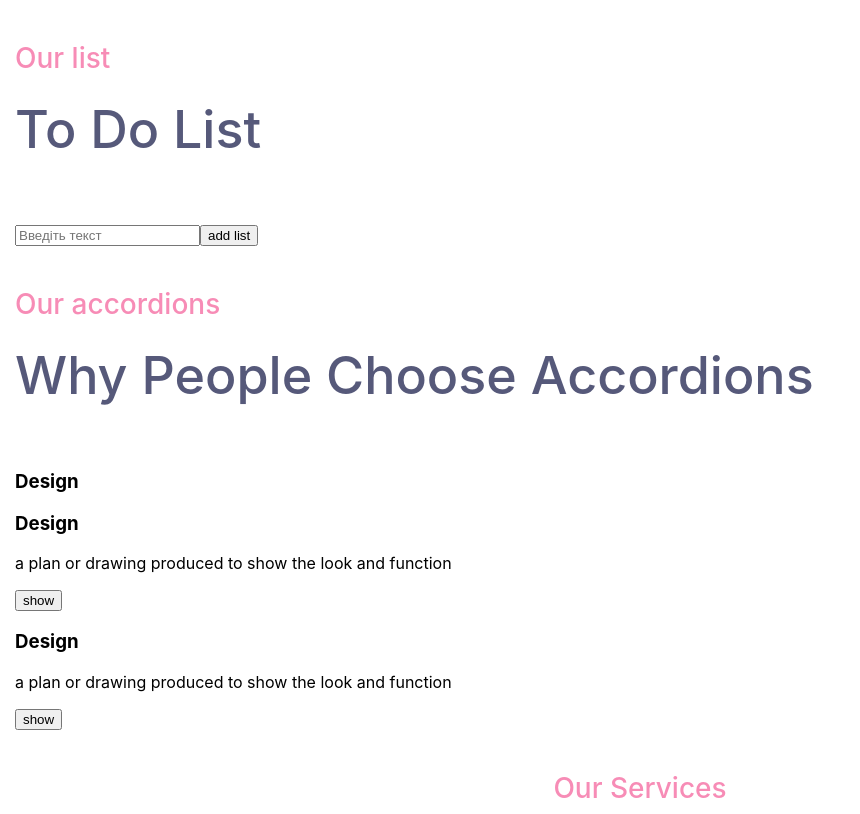
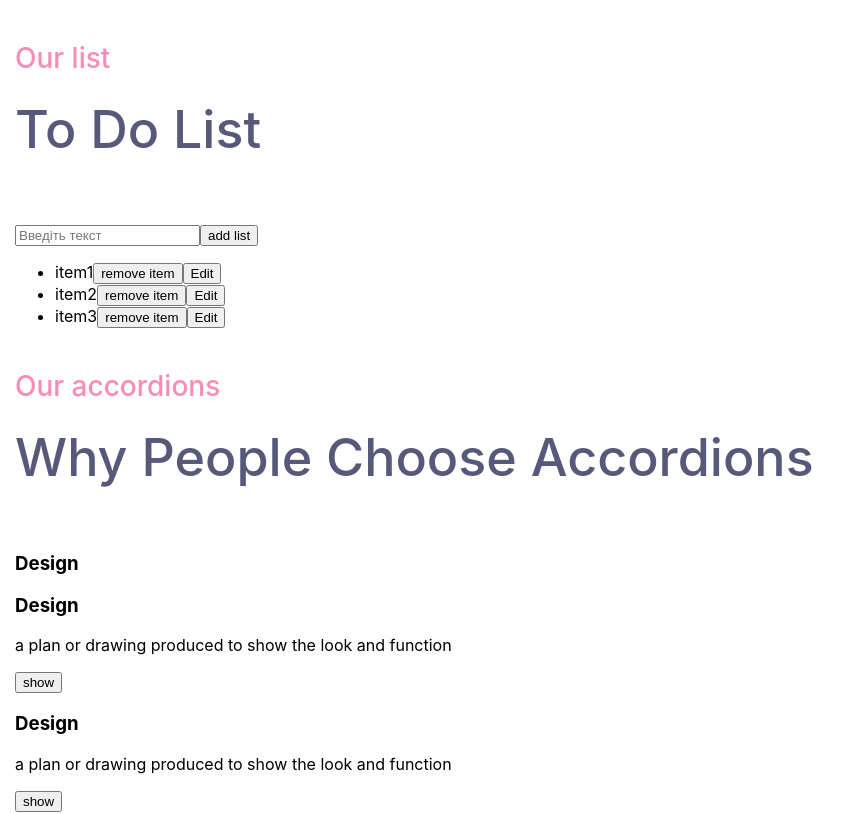
Before and after one commit to masha-kozhukh/react, a React (Create React App) app: page / in a window 1280 px wide. Shown: the top 814 px of the page, without its empty margins (0-860 px from the left). Built offline with nearby package versions, Linux system fonts and the light colour scheme.

Commit message:
added new components and predefined list

```diff
--- a/src/App.tsx
+++ b/src/App.tsx
@@ -12,14 +12,14 @@ import { Accordion, AccordionsProps } from "./components/Accordion";
 import { ToDoList, ListsProps } from "./components/ToDoList";
 
 const lists: ListsProps = {
+  initialItems:[
+    { id: 1, text: "item1" },
+    { id: 2, text: "item2" },
+    { id: 3, text: "item3" },
+  ],
   subtitle: "Our list",
   title: "To Do List",
-  type:"text",
-  placeholder:"Введіть текст",
-  id: 0,
-  text: "",
-
-
+  type: "text",
 };
 
 const accordions: AccordionsProps = {
@@ -115,6 +115,7 @@ const hooks = {
       onShowInformationClick,
     };
   },
+
 };
 function App() {
   const { onShowInformationClick, showInformation } =
--- /dev/null
+++ b/src/components/Input.tsx
@@ -0,0 +1,20 @@
+import React from "react";
+
+export type InputsProps = {
+  onChange: (e: React.ChangeEvent<HTMLInputElement>) => void;
+  type?: string;
+  value: string;
+  placeholder?: string;
+};
+
+export const Input = React.memo((props: InputsProps) => {
+  const { onChange, type, value, placeholder } = props;
+  return (
+    <input
+      onChange={onChange}
+      type={type}
+      value={value}
+      placeholder={placeholder}
+    />
+  );
+});
--- /dev/null
+++ b/src/components/ToDoItem.tsx
@@ -0,0 +1,50 @@
+import React from "react";
+import { Button } from "./Button";
+import { Input } from "./Input";
+
+type ToDoItemProps = {
+  item: { id: number; text: string };
+  editId: number | null;
+  editText: string;
+  setEditId: (id: number | null) => void;
+  setEditText: (text: string) => void;
+  updateItem: (item: { id: number; text: string }) => void;
+  deleteItem: (id: number) => void;
+};
+
+export const ToDoItem: React.FC<ToDoItemProps> = ({
+  item,
+  editId,
+  editText,
+  setEditId,
+  setEditText,
+  updateItem,
+  deleteItem,
+}) => {
+  return (
+    <li>
+      {editId === item.id ? (
+        <Input
+          onChange={(e) => setEditText(e.target.value)}
+          value={editText}
+          type="text"
+        />
+      ) : (
+        item.text
+      )}
+      <Button onClick={() => deleteItem(item.id)} name="remove item" />
+      <Button
+        onClick={() => {
+          if (editId === item.id) {
+            updateItem({ id: item.id, text: editText });
+            setEditId(null);
+          } else {
+            setEditId(item.id);
+            setEditText(item.text);
+          }
+        }}
+        name={editId === item.id ? "Save" : "Edit"}
+      />
+    </li>
+  );
+};
--- a/src/components/ToDoList.tsx
+++ b/src/components/ToDoList.tsx
@@ -1,19 +1,22 @@
 import React from "react";
+import { ToDoItem } from "./ToDoItem";
 import { Button } from "./Button";
+import { Input } from "./Input";
 
 export type ListsProps = {
+  initialItems: { id: number; text: string }[];
   subtitle: string;
   title: string;
   type: string;
-  placeholder: string;
-  id: number;
-  text: string;
 };
 
 export const ToDoList = React.memo((props: ListsProps) => {
-  const { subtitle, title, type, placeholder, id } = props;
+  const { subtitle, title, type, initialItems } = props;
   const [text, setText] = React.useState<string>("");
-  const [items, setItems] = React.useState<{ id: number; text: string }[]>([]);
+  const [items, setItems] =
+    React.useState<{ id: number; text: string }[]>(initialItems);
+  const [editId, setEditId] = React.useState<number | null>(null);
+  const [editText, setEditText] = React.useState<string>("");
 
   const addItem = () => {
     if (text.trim()) {
@@ -22,7 +25,9 @@ export const ToDoList = React.memo((props: ListsProps) => {
       setText("");
     }
   };
-
+  const updateItem = (item: { id: number; text: string }) => {
+    setItems(items.map((t) => (t.id === item.id ? item : t)));
+  };
   const deleteItem = (id: number) => {
     setItems(items.filter((item) => item.id !== id));
   };
@@ -32,20 +37,25 @@ export const ToDoList = React.memo((props: ListsProps) => {
       <p className="subTitle">{subtitle}</p>
       <h1 className="title">{title}</h1>
       <div>
-        <input
+        <Input
+          onChange={(e) => setText(e.target.value)}
           type={type}
           value={text}
-          onChange={(e) => setText(e.target.value)}
-          placeholder={placeholder}
+          placeholder="Введіть текст"
         />
-
         <Button onClick={addItem} name="add list" />
         <ul>
           {items.map((item) => (
-            <li key={item.id}>
-              {item.text}
-              <Button onClick={() => deleteItem(item.id)} name="remove item" />
-            </li>
+            <ToDoItem
+              key={item.id}
+              item={item}
+              editId={editId}
+              editText={editText}
+              setEditId={setEditId}
+              setEditText={setEditText}
+              updateItem={updateItem}
+              deleteItem={deleteItem}
+            />
           ))}
         </ul>
       </div>
```
